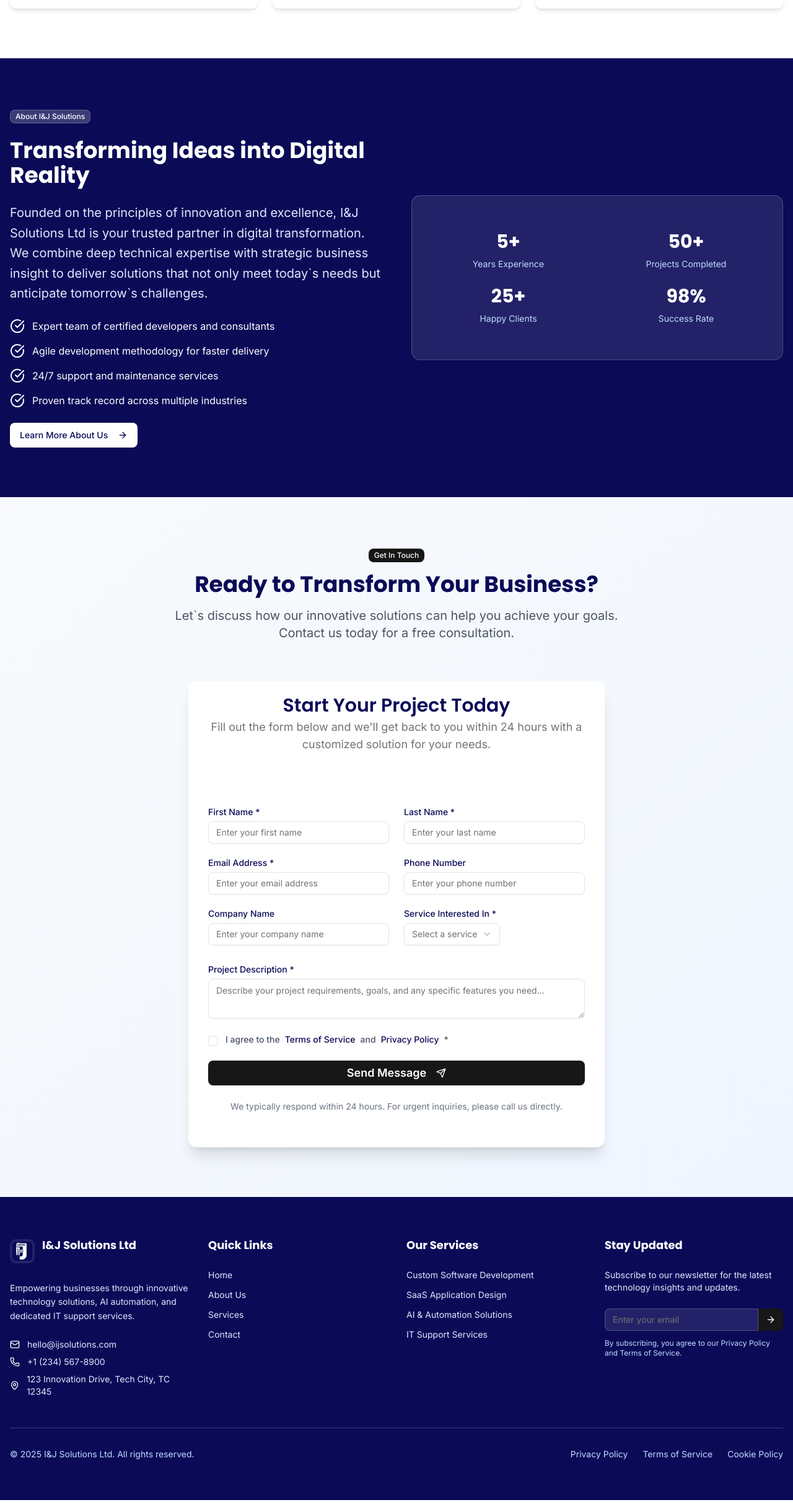
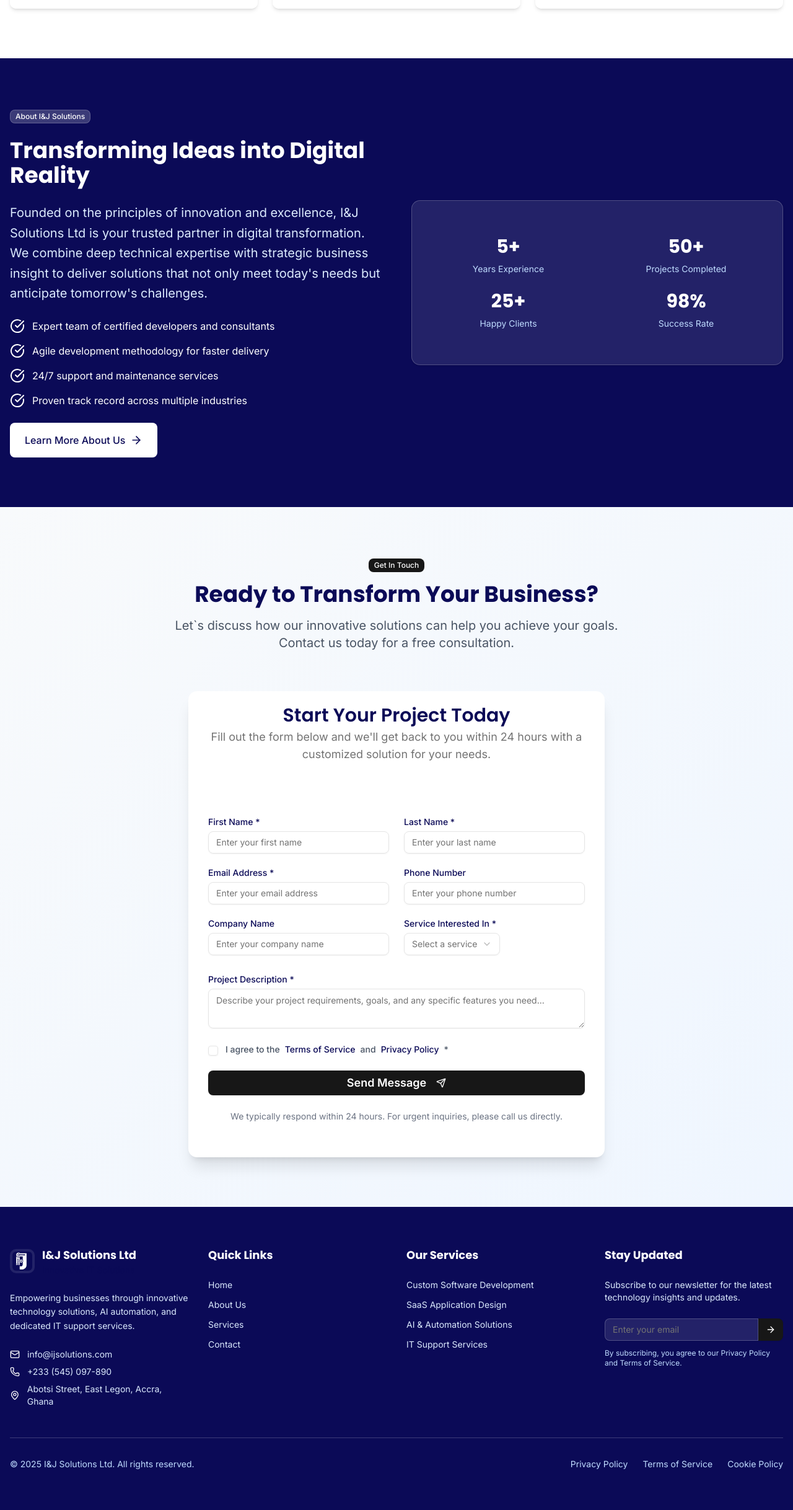
Before and after one commit to IJ-solutions/IJ-solutionsPage, a Next.js app: page / in a window 1280 px wide. Shown: the part 3084-5520 px from the top of the page at 62% size. Built offline with nearby package versions, Linux system fonts and the light colour scheme.

Commit message:
footer section edited

```diff
--- a/components/layout/footer.tsx
+++ b/components/layout/footer.tsx
@@ -27,9 +27,9 @@ const footerLinks = {
 
 // Company contact information
 const contactInfo = {
-  email: "hello@ijsolutions.com",
-  phone: "+1 (234) 567-8900",
-  address: "123 Innovation Drive, Tech City, TC 12345",
+  email: "info@ijsolutions.com",
+  phone: "+233 (545) 097-890",
+  address: " Abotsi Street, East Legon, Accra, Ghana",
 };
 
 export function Footer() {
--- a/components/sections/about-snapshot-section.tsx
+++ b/components/sections/about-snapshot-section.tsx
@@ -1,5 +1,4 @@
 import { Badge } from "@/components/ui/badge";
-import { Button } from "@/components/ui/button";
 import { Card, CardContent } from "@/components/ui/card";
 import { CheckCircle, ArrowRight } from "lucide-react";
 import Link from "next/link";
@@ -20,8 +19,8 @@ export function AboutSnapshotSection() {
               Founded on the principles of innovation and excellence, I&J
               Solutions Ltd is your trusted partner in digital transformation.
               We combine deep technical expertise with strategic business
-              insight to deliver solutions that not only meet today`s needs but
-              anticipate tomorrow`s challenges.
+              insight to deliver solutions that not only meet today&apos;s needs
+              but anticipate tomorrow&apos;s challenges.
             </p>
             <div className="space-y-4">
               <div className="flex items-center space-x-3">
@@ -41,17 +40,17 @@ export function AboutSnapshotSection() {
                 <span>Proven track record across multiple industries</span>
               </div>
             </div>
-            <Button
-              asChild
-              size="lg"
-              className="bg-white text-navy-900 hover:bg-gray-100"
+
+            {/* Custom Button as Link */}
+            <Link
+              href="/about"
+              className="inline-flex items-center px-6 py-4 bg-white text-navy-900 hover:bg-navy-900 hover:text-white transition-colors text-base font-medium rounded-md"
             >
-              <Link href="/about">
-                Learn More About Us
-                <ArrowRight className="ml-2 h-5 w-5" />
-              </Link>
-            </Button>
+              Learn More About Us
+              <ArrowRight className="ml-2 h-5 w-5 transition-colors" />
+            </Link>
           </div>
+
           <div className="relative">
             <Card className="bg-white/10 backdrop-blur-sm border-white/20">
               <CardContent className="p-8">
```
